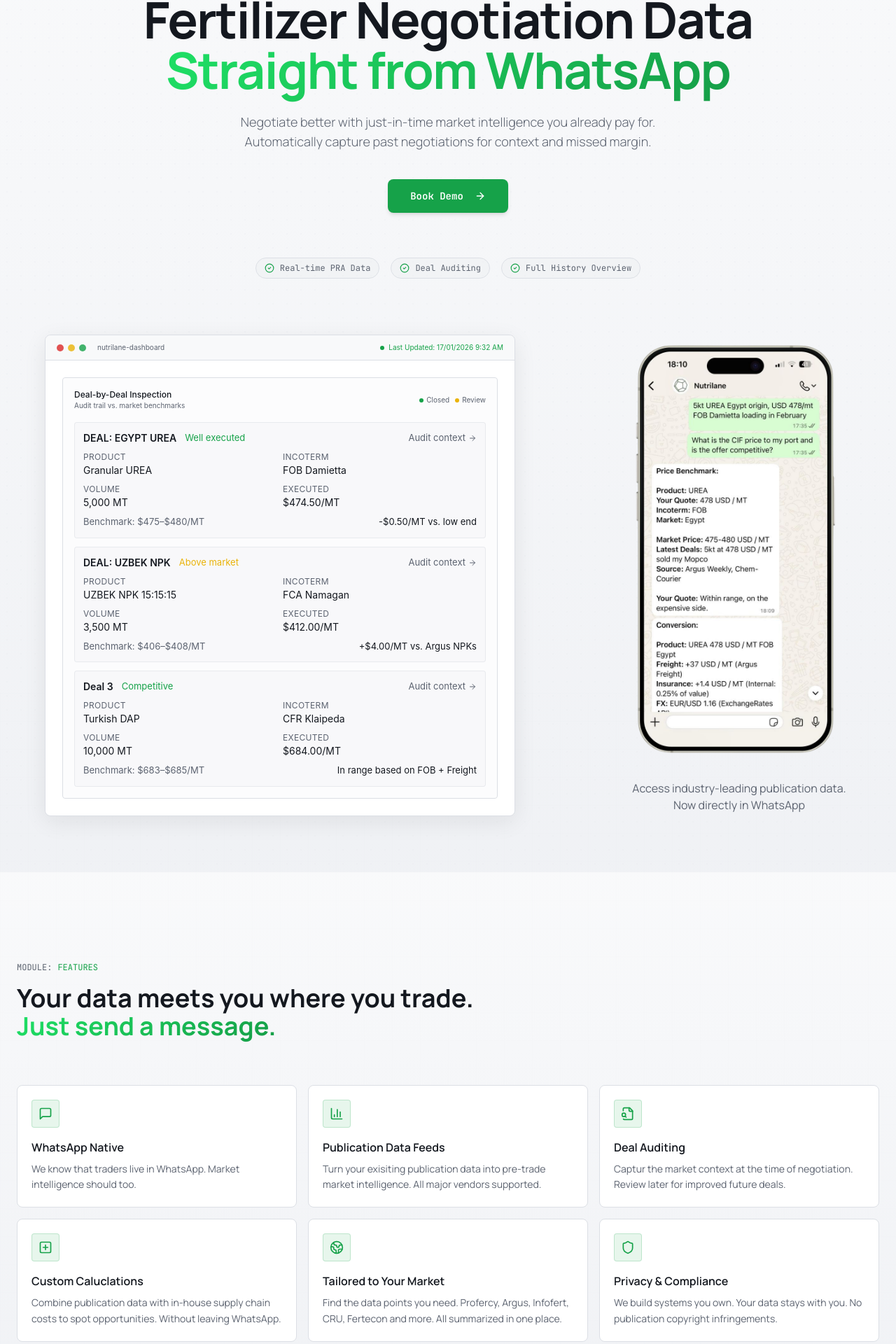
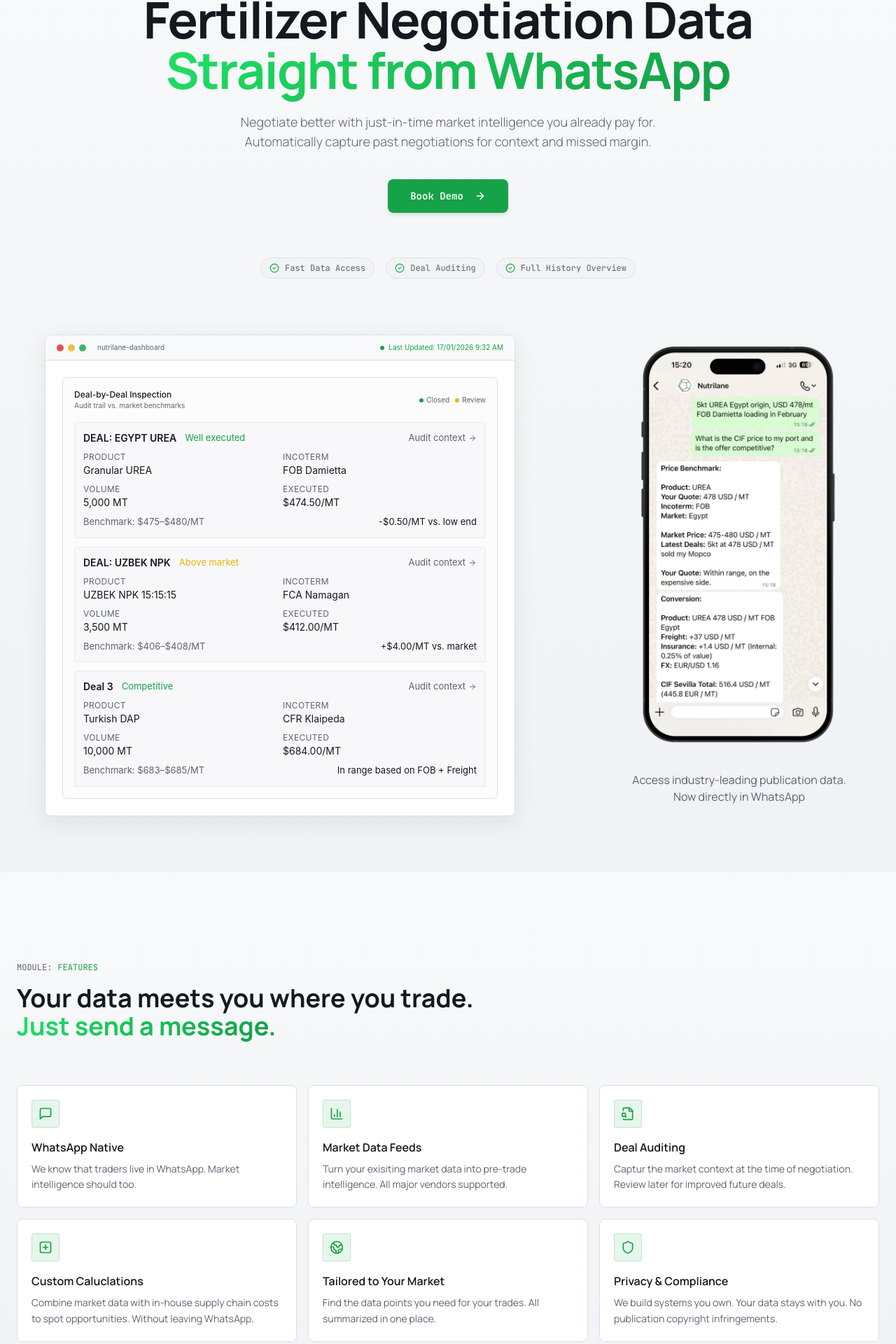
Before and after one commit to vid-t/nutrilane_landing_page, a React (Vite) app: page / in a window 1280 px wide. Shown: the part 176-2096 px from the top of the page at 70% size. Built offline with nearby package versions, Linux system fonts and the light colour scheme.

Commit message:
demo png update

```diff
--- a/src/features/landing/components/Features.tsx
+++ b/src/features/landing/components/Features.tsx
@@ -10,8 +10,8 @@ const features = [
   {
     id: "02",
     icon: BarChart3,
-    title: "Publication Data Feeds",
-    description: "Turn your exisiting publication data into pre-trade market intelligence. All major vendors supported.",
+    title: "Market Data Feeds",
+    description: "Turn your exisiting market data into pre-trade intelligence. All major vendors supported.",
   },
   {
     id: "03",
@@ -23,13 +23,13 @@ const features = [
     id: "04",
     icon: SquarePlus,
     title: "Custom Caluclations",
-    description: "Combine publication data with in-house supply chain costs to spot opportunities. Without leaving WhatsApp.",
+    description: "Combine market data with in-house supply chain costs to spot opportunities. Without leaving WhatsApp.",
   },
   {
     id: "05",
     icon: Globe2,
     title: "Tailored to Your Market",
-    description: "Find the data points you need. Profercy, Argus, Infofert, CRU, Fertecon and more. All summarized in one place. ",
+    description: "Find the data points you need for your trades. All summarized in one place. ",
   },
   {
     id: "06",
--- a/src/features/landing/components/Hero.tsx
+++ b/src/features/landing/components/Hero.tsx
@@ -1,6 +1,6 @@
 import { Button } from "@/shared/components/ui/button";
 import { ArrowRight, Play, CheckCircle2 } from "lucide-react";
-import whatsappScreenshot from "@/assets/Untitled design.PNG";
+import whatsappScreenshot from "@/assets/WhatsApp_Demo.png";
 
 const Hero = () => {
   return (
@@ -47,7 +47,7 @@ const Hero = () => {
 
         {/* Feature Pills */}
         <div className="mt-8 flex flex-wrap items-center justify-center gap-4 animate-fade-in" style={{ animationDelay: '0.3s' }}>
-          {['Real-time PRA Data', 'Deal Auditing', 'Full History Overview'].map((feature) => (
+          {['Fast Data Access', 'Deal Auditing', 'Full History Overview'].map((feature) => (
             <div key={feature} className="flex items-center gap-2 px-3 py-1.5 rounded-full bg-secondary/50 border border-border">
               <CheckCircle2 className="h-3.5 w-3.5 text-accent" />
               <span className="font-mono text-xs text-muted-foreground">{feature}</span>
@@ -124,7 +124,7 @@ const Hero = () => {
                         volume: "3,500 MT",
                         price: "$412.00/MT",
                         benchmark: "$406–$408/MT",
-                        delta: "+$4.00/MT vs. Argus NPKs",
+                        delta: "+$4.00/MT vs. market",
                         verdict: "Above market",
                         verdictTone: "text-yellow-500",
                       },
```
Also changed, not shown: src/assets/Untitled design.PNG (deleted), src/assets/Whatsapp_Demo.png (added).
